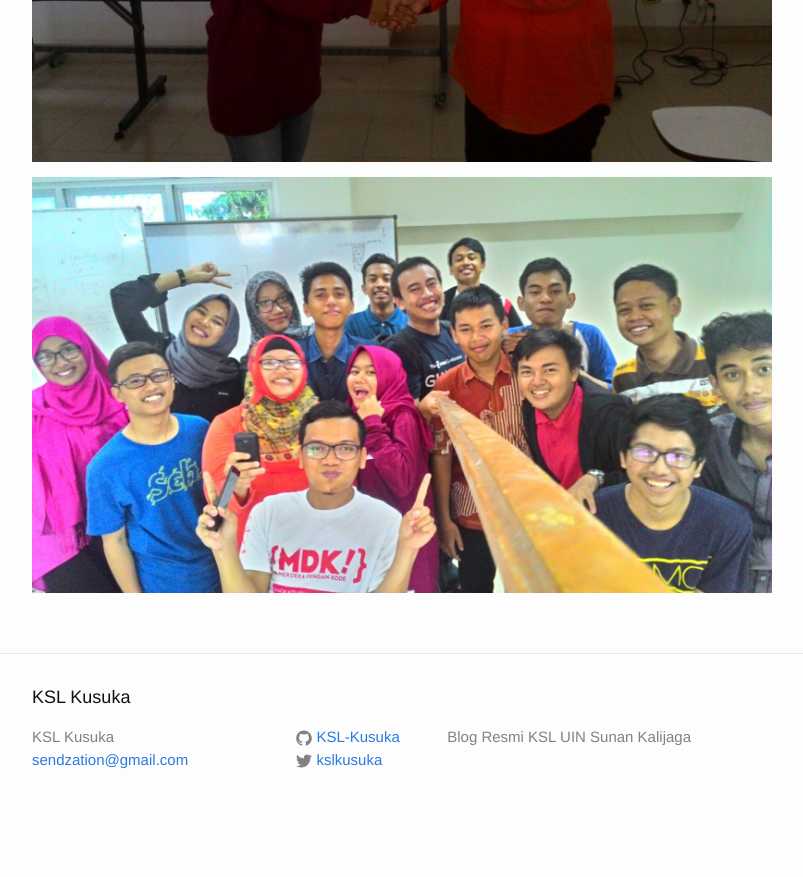
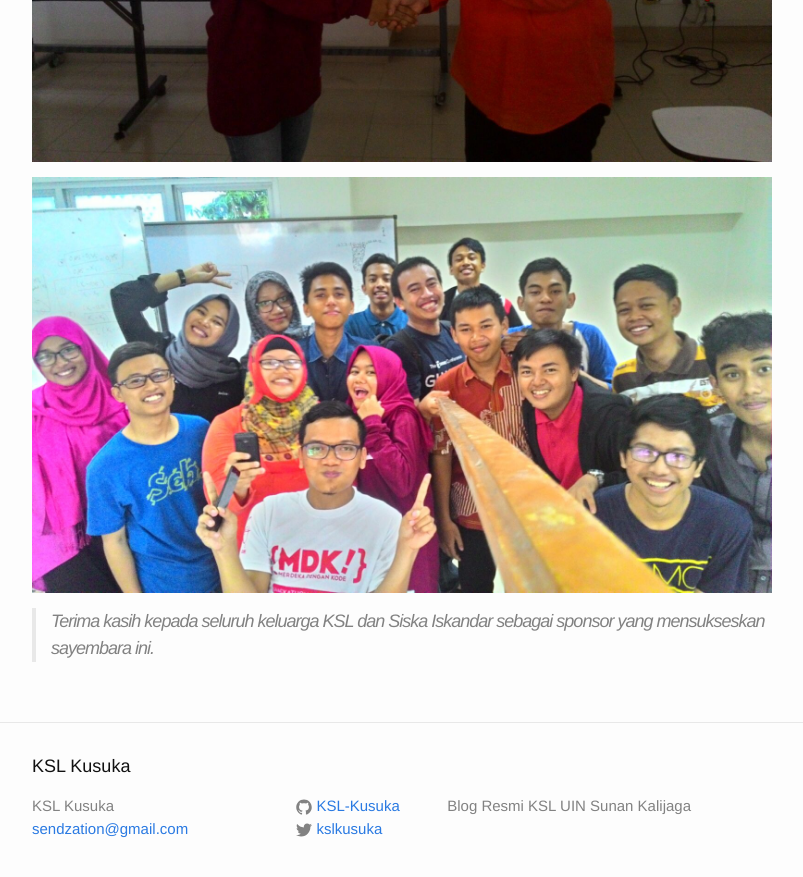
Before and after one commit to KSL-Kusuka/ksl-kusuka.github.io, a Jekyll site: the page built from _posts/2015-12-16-pemenang-sayembara-menulis-gelombang-satu-ksl-kusuka.markdown, in a window 1280 px wide and 900 px high, scrolled down 1043 px. Shown: the top 877 px of the window, without its empty margins (238-1041 px from the left). Built offline with Jekyll 4.4.1, drawn with Linux system fonts in a browser that asks for light colours; before the commit the page ends 1874 px from its top, so only the background shows below that.

```diff
--- a/_posts/2015-12-16-pemenang-sayembara-menulis-gelombang-satu-ksl-kusuka.markdown
+++ b/_posts/2015-12-16-pemenang-sayembara-menulis-gelombang-satu-ksl-kusuka.markdown
@@ -26,3 +26,5 @@
 ![Pembagian Hadiah]({{ site.url }}/assets/img/tesyant.jpg "Pembagian Hadiah")
 
 ![Foto Bersama]({{ site.url }}/assets/img/Unknown.jpeg "Foto Bersama")
+
+> Terima kasih kepada seluruh keluarga KSL dan Siska Iskandar sebagai sponsor yang mensukseskan sayembara ini.
```
